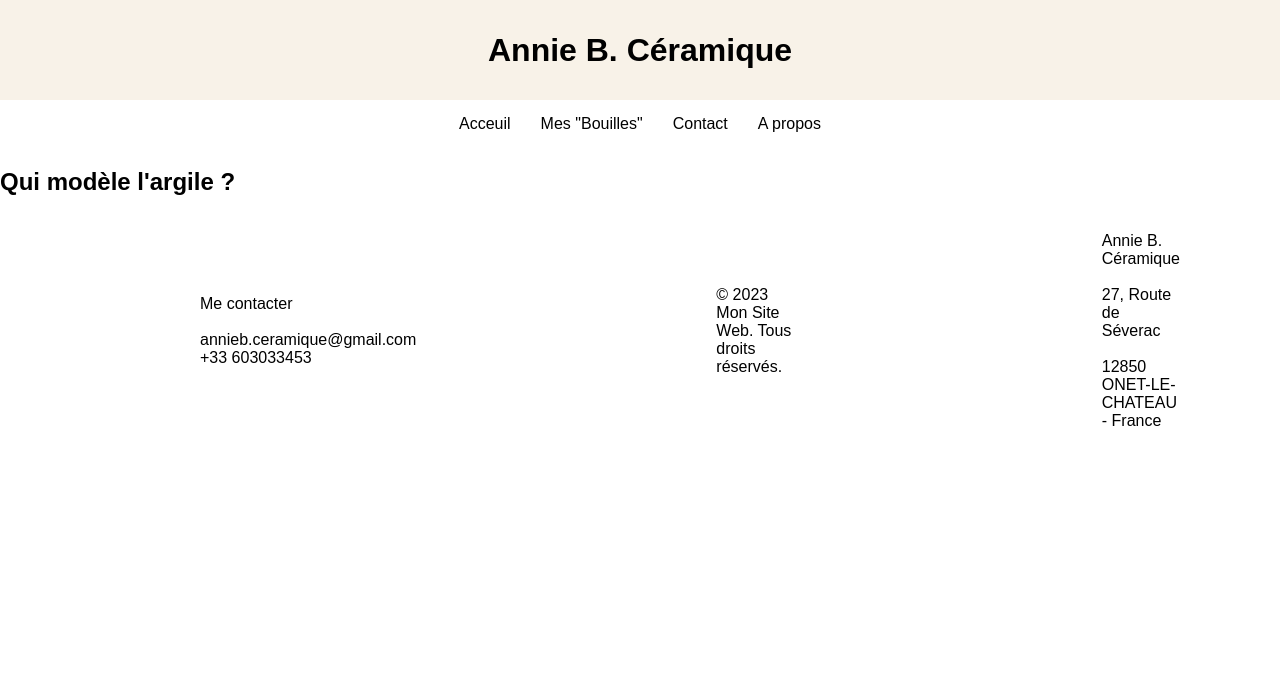
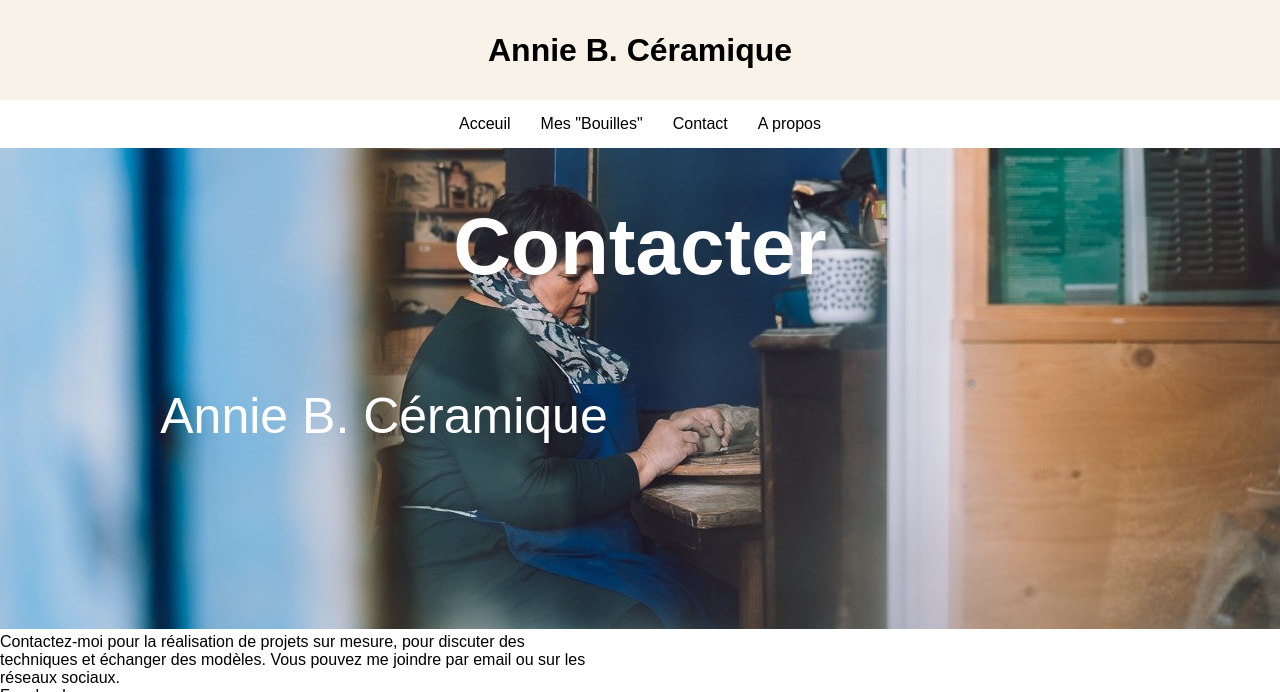
Before and after one commit to clemse32/Site_C-ramique, a PHP site: page /Contact.PHP in a window 1280 px wide. Shown: the top 692 px of the page. Before the commit the page ends 426 px from the top, so only its background shows below. Run offline with PHP 8.4, Linux system fonts and the light colour scheme; some libraries are stand-ins or nearby versions.

Commit message:
page contact

```diff
--- a/A_propos.php
+++ b/A_propos.php
@@ -5,7 +5,7 @@
     <meta charset="UTF-8">
     <meta name="viewport" content="width=device-width, initial-scale=1.0">
     <link rel="stylesheet" href="style/style.css" />
-    <title></title>
+    <title>Annie B. Céramique</title>
 
 </head>
 
--- a/Asset/Footer.HTML
+++ b/Asset/Footer.HTML
@@ -16,17 +16,5 @@
         </p>
 
 
-        <style>
 
-    footer {
-    display:flex;
-    justify-content: center;
-    align-items: center;
-    }
-    footer p {
-    margin-left: 200px;
-    margin-right: 100px;
-}
-
-        </style>
 </footer>
--- a/Asset/nav.HTML
+++ b/Asset/nav.HTML
@@ -5,21 +5,3 @@
     <a href="Contact.PHP"> Contact</a>
     <a href="A_propos.PHP"> A propos</a>
 </nav>
-    <style>
-nav {
-    display: flex;
-    justify-content: center;
-
-}
-
-nav a {
-    text-decoration: none;
-    padding: 10px;
-    margin: 5px;
-    color: black;
-}
-
-nav a:hover {
-    background-color: #e0e0e0;
-}
-    </style>
--- a/Contact.php
+++ b/Contact.php
@@ -5,9 +5,19 @@
     <meta charset="UTF-8">
     <meta name="viewport" content="width=device-width, initial-scale=1.0">
     <link rel="stylesheet" href="style/style.css" />
-    <title></title>
+    <link rel="stylesheet" href="https://unpkg.com/leaflet@1.3.1/dist/leaflet.css"
+    integrity="sha512-Rksm5RenBEKSKFjgI3a41vrjkw4EVPlJ3+OiI65vTjIdo9brlAacEuKOiQ5OFh7cOI1bkDwLqdLw3Zg0cRJAAQ==" crossorigin="" />
+    <title>Annie B. Céramique</title>
 
 </head>
+<style>
+    #map {
+            height: 400px;
+            margin:25px 300px 200px;
+        }
+
+</style>
+
 
 <body>
 
@@ -21,10 +31,33 @@
     </footer>
 
     <section>
-        <h2>Qui modèle l'argile ?</h2>
-
+        <section>
+        <div class="image-container1">
+            <img src="Image/038.jpg" alt="Description de l'image" class="image-menu">
+            <p class="texte-superpose1">
+                <span class="texte3">Contacter</span><br /><br />
+            </p>
+            <p class="texte-superpose2">
+                <span class="texte4">Annie B. Céramique<br></span>
+                <div class="textecontact">
+                <span class="texte5">Contactez-moi pour la réalisation de projets sur mesure, pour discuter des techniques et échanger des modèles.
+                Vous pouvez me joindre par email ou sur les réseaux sociaux.<br>
+                Facebook <br>
+                Instagram <br>
+                Adresse e-mail: annieb.ceramique@gmail.com <br>
+                Numéro de téléphone: +33603033453 </span>
+                </div>
+            </p>
+        </div>
+    </section>
 
     </section>
+   <section>
+    <div
+        id="map">
+    </div>
+
+   </section>
 
     <footer>
     <?php
@@ -34,4 +67,35 @@
 
 </body>
 
+<script src="https://unpkg.com/leaflet@1.3.1/dist/leaflet.js"
+        integrity="sha512-/Nsx9X4HebavoBvEBuyp3I7od5tA0UzAxs+j83KgC8PU0kgB4XiK4Lfe4y4cgBtaRJQEIFCW+oC506aPT2L1zw=="
+        crossorigin=""></script>
+<script type="text/javascript">
+    // On initialise la latitude et la longitude du nouvel emplacement
+    var lat = 44.449083;
+    var lon = 2.493333;
+    var macarte = null;
+
+    // Fonction d'initialisation de la carte
+    function initMap() {
+        // Créer l'objet "macarte" et l'insèrer dans l'élément HTML qui a l'ID "map"
+        macarte = L.map('map').setView([lat, lon], 11);
+
+        // Leaflet ne récupère pas les cartes (tiles) sur un serveur par défaut. Nous devons lui préciser où nous souhaitons les récupérer. Ici, openstreetmap.fr
+        L.tileLayer('https://{s}.tile.openstreetmap.fr/osmfr/{z}/{x}/{y}.png', {
+            // Il est toujours bien de laisser le lien vers la source des données
+            attribution: 'données © <a href="//osm.org/copyright">OpenStreetMap</a>/ODbL - rendu <a href="//openstreetmap.fr">OSM France</a>',
+            minZoom: 1,
+            maxZoom: 20
+        }).addTo(macarte);
+
+        // Nous ajoutons un marqueur
+        var marker = L.marker([lat, lon]).addTo(macarte);
+    }
+
+    window.onload = function () {
+        // Fonction d'initialisation qui s'exécute lorsque le DOM est chargé
+        initMap();
+    };
+</script>
 </html>
--- a/Style/style.css
+++ b/Style/style.css
@@ -32,6 +32,23 @@ header h1 {
     color: black;
 }
 
+nav {
+    display: flex;
+    justify-content: center;
+
+}
+
+nav a {
+    text-decoration: none;
+    padding: 10px;
+    margin: 5px;
+    color: black;
+}
+
+nav a:hover {
+    background-color: #e0e0e0;
+}
+
 /* ---- FIN HEADER ---- */
 
 
@@ -46,7 +63,7 @@ header h1 {
 
 .texte-superpose {
     position: absolute; /* Position absolue pour superposer le texte sur l'image */
-    top: 50%; /* Positionne le texte au milieu en hauteur */
+    top: 70%; /* Positionne le texte au milieu en hauteur */
     left: 25%; /* Positionne le texte au milieu en largeur */
     transform: translate(-50%, -50%); /* Centre le texte correctement */
     color: white; /* Couleur du texte */
@@ -54,7 +71,30 @@ header h1 {
     padding: 50px; /* Rembourrage du texte */
 }
 
+.image-contenaire1 {
+    position: relative; /* Position relative pour que le texte soit positionn� par rapport � ce conteneur */
+    text-align: center; /* Alignement du texte au centre */
 
+}
+
+.texte-superpose1 {
+    position: absolute; /* Position absolue pour superposer le texte sur l'image */
+    top: 30%; /* Positionne le texte au milieu en hauteur */
+    left: 50%; /* Positionne le texte au milieu en largeur */
+    transform: translate(-50%, -50%); /* Centre le texte correctement */
+    color: white; /* Couleur du texte */
+    background: rgba(0, 0, 0, 0); /* Fond semi-transparent pour le texte */
+    padding: 50px; /* Rembourrage du texte */
+}
+.texte-superpose2 {
+    position: absolute; /* Position absolue pour superposer le texte sur l'image */
+    top: 50%; /* Positionne le texte au milieu en hauteur */
+    left: 30%; /* Positionne le texte au milieu en largeur */
+    transform: translate(-50%, -50%); /* Centre le texte correctement */
+    color: white; /* Couleur du texte */
+    background: rgba(0, 0, 0, 0); /* Fond semi-transparent pour le texte */
+    padding: 50px; /* Rembourrage du texte */
+}
 
 .texte1 {
     font-size: 30px;
@@ -65,6 +105,23 @@ header h1 {
 .texte2 {
     font-size: 50px;
     color: #927950
+}
+.texte3 {
+    font-size: 80px;
+    font-weight: bold;
+    color: #ffffff;
+}
+
+.texte4 {
+    font-size: 50px;
+    color: #ffffff
+}
+
+.textecontact {
+    position: relative;
+    text-align: left;
+    max-width: 600px;
+
 }
 
 .image-menu {
@@ -99,6 +156,33 @@ aside {
     margin-right: 250px;
 }
 
+.carousel-container {
+    display: flex;
+    overflow: hidden;
+  }
+
+  .carousel-slide {
+    min-width: 100%;
+  }
+
+  img {
+    width: 100%;
+    height: auto;
+  }
 
 
 /* ---- FIN  SECTION ---- */
+
+/* ----  FOOTER ---- */
+footer {
+    display:flex;
+    justify-content: center;
+    align-items: center;
+    background-color: #927950;
+    }
+
+    footer p {
+    margin-left: 200px;
+    margin-right: 100px;
+}
+/* ---- FIN  FOOTER ---- */
```
Also changed, not shown: Mes_bouilles.php (+38 -1 lines), index.php (+3 -4 lines), Image/038.jpg (added), Image/038_Annie B Céramique © Franck Tourneret Photographe_Web.jpg (deleted).
